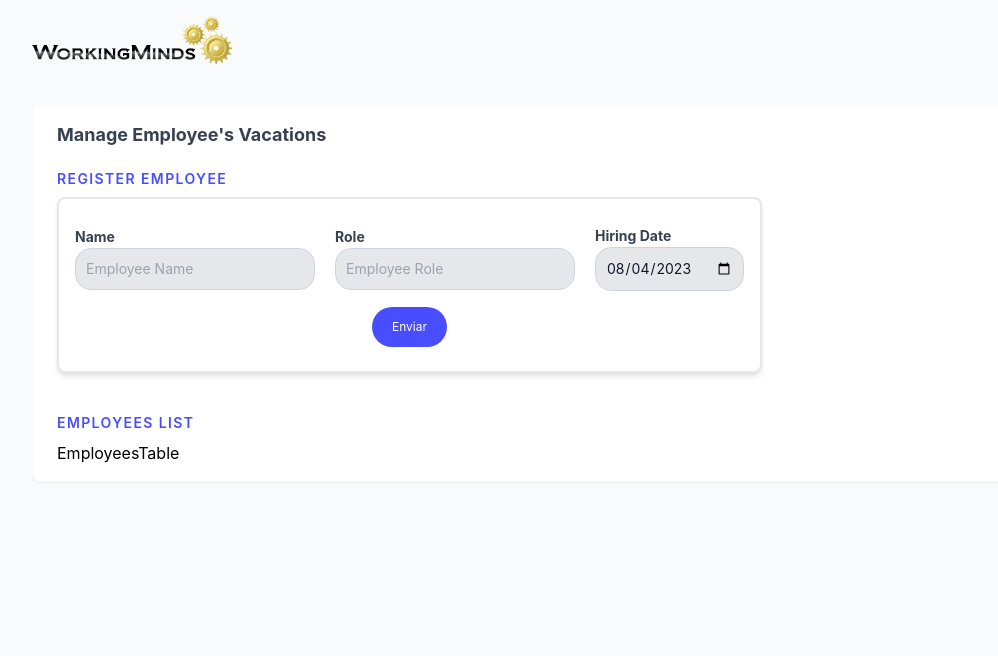
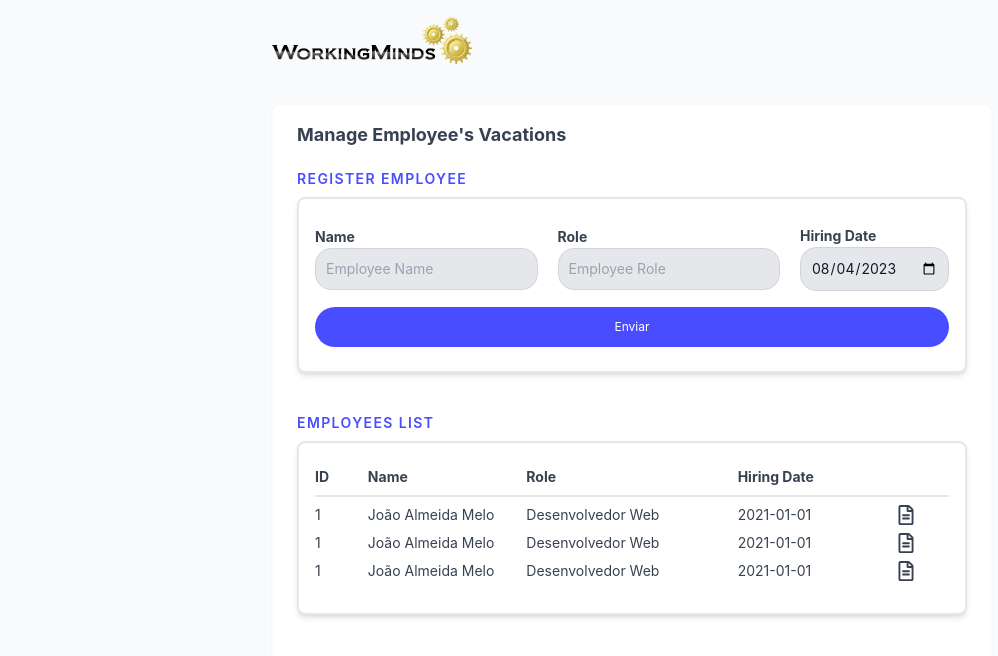
Before and after one commit to alinesm/Employees_Vacations_Manager, a Next.js app: page / in a window 1280 px wide. Shown: the top 656 px of the page, without its empty margins (8-1006 px from the left). Built offline with nearby package versions, Linux system fonts and the light colour scheme.

Commit message:
style EmployeesTable component

```diff
--- a/components/AddEmployee.tsx
+++ b/components/AddEmployee.tsx
@@ -3,7 +3,7 @@ import dayjs from "dayjs";
 
 function AddEmployee() {
   return (
-    <form className="mb-10 border-2 items-center w-fit flex flex-col bg-white rounded-lg shadow-md px-4 py-6 ">
+    <form className="box">
       <div className="flex-center  gap-5">
         <div>
           <label className="label">Name</label>
--- /dev/null
+++ b/components/EmployeeRecord.tsx
@@ -0,0 +1,38 @@
+import React from "react";
+import { FaRegFileAlt } from "react-icons/fa";
+
+function EmployeeRecord() {
+  return (
+    <>
+      <div className="gridTable  record ">
+        <p className="col-span-1">1</p>
+        <p className="col-span-3">João Almeida Melo</p>
+        <p className="col-span-4">Desenvolvedor Web</p>
+        <p className="col-span-3">2021-01-01</p>
+        <div className="col-span-1">
+          <FaRegFileAlt size={20} />
+        </div>
+      </div>
+      <div className="gridTable record ">
+        <p className="col-span-1">1</p>
+        <p className="col-span-3">João Almeida Melo</p>
+        <p className="col-span-4">Desenvolvedor Web</p>
+        <p className="col-span-3">2021-01-01</p>
+        <div className="col-span-1">
+          <FaRegFileAlt size={20} />
+        </div>
+      </div>
+      <div className="gridTable  record ">
+        <p className="col-span-1">1</p>
+        <p className="col-span-3">João Almeida Melo</p>
+        <p className="col-span-4">Desenvolvedor Web</p>
+        <p className="col-span-3">2021-01-01</p>
+        <div className="col-span-1">
+          <FaRegFileAlt size={20} />
+        </div>
+      </div>
+    </>
+  );
+}
+
+export default EmployeeRecord;
--- a/components/EmployeesTable.tsx
+++ b/components/EmployeesTable.tsx
@@ -1,7 +1,14 @@
 import React from "react";
+import EmployeeRecord from "./EmployeeRecord";
+import TableHeader from "./TableHeader";
 
 function EmployeesTable() {
-  return <div>EmployeesTable</div>;
+  return (
+    <div className="box">
+      <TableHeader />
+      <EmployeeRecord />
+    </div>
+  );
 }
 
 export default EmployeesTable;
--- /dev/null
+++ b/components/TableHeader.tsx
@@ -0,0 +1,15 @@
+import React from "react";
+
+function TableHeader() {
+  return (
+    <div className="gridTable border-b-2 pb-2 label">
+      <p className="col-span-1">ID</p>
+      <p className="col-span-3">Name</p>
+      <p className="col-span-4">Role</p>
+      <p className="col-span-3 ">Hiring Date</p>
+      <p className=" col-span-1 text-white">Details</p>
+    </div>
+  );
+}
+
+export default TableHeader;
--- a/package.json
+++ b/package.json
@@ -9,6 +9,7 @@
     "lint": "next lint"
   },
   "dependencies": {
+    "@radix-ui/react-icons": "^1.3.0",
     "@types/node": "20.4.7",
     "@types/react": "18.2.18",
     "@types/react-dom": "18.2.7",
@@ -19,6 +20,7 @@
     "postcss": "8.4.27",
     "react": "18.2.0",
     "react-dom": "18.2.0",
+    "react-icons": "^4.10.1",
     "tailwindcss": "3.3.3",
     "tailwindcss-radix": "^2.8.0",
     "typescript": "5.1.6"
--- a/styles/globals.css
+++ b/styles/globals.css
@@ -10,7 +10,7 @@
 }
 
 .body {
-  @apply px-10 py-4 bg-gray-50;
+  @apply px-10 py-4 bg-gray-50 w-[800px] m-auto;
 }
 
 .app {
@@ -39,6 +39,10 @@
   @apply text-gray-700 text-sm font-bold mb-2;
 }
 
+.record {
+  @apply text-gray-700 text-sm mb-2;
+}
+
 .button {
   @apply bg-[#484dff] mt-4 hover:bg-blue-700 text-white py-3 px-5 text-xs rounded-full;
 }
@@ -46,3 +50,11 @@
 .flex-center {
   @apply flex items-center justify-center;
 }
+
+.box {
+  @apply mb-10 border-2  flex flex-col  bg-white rounded-lg shadow-md px-4 py-6;
+}
+
+.gridTable {
+  @apply grid grid-cols-12;
+}
```
Also changed, not shown: 1 other file (tests, documents, lock files or other folders).
